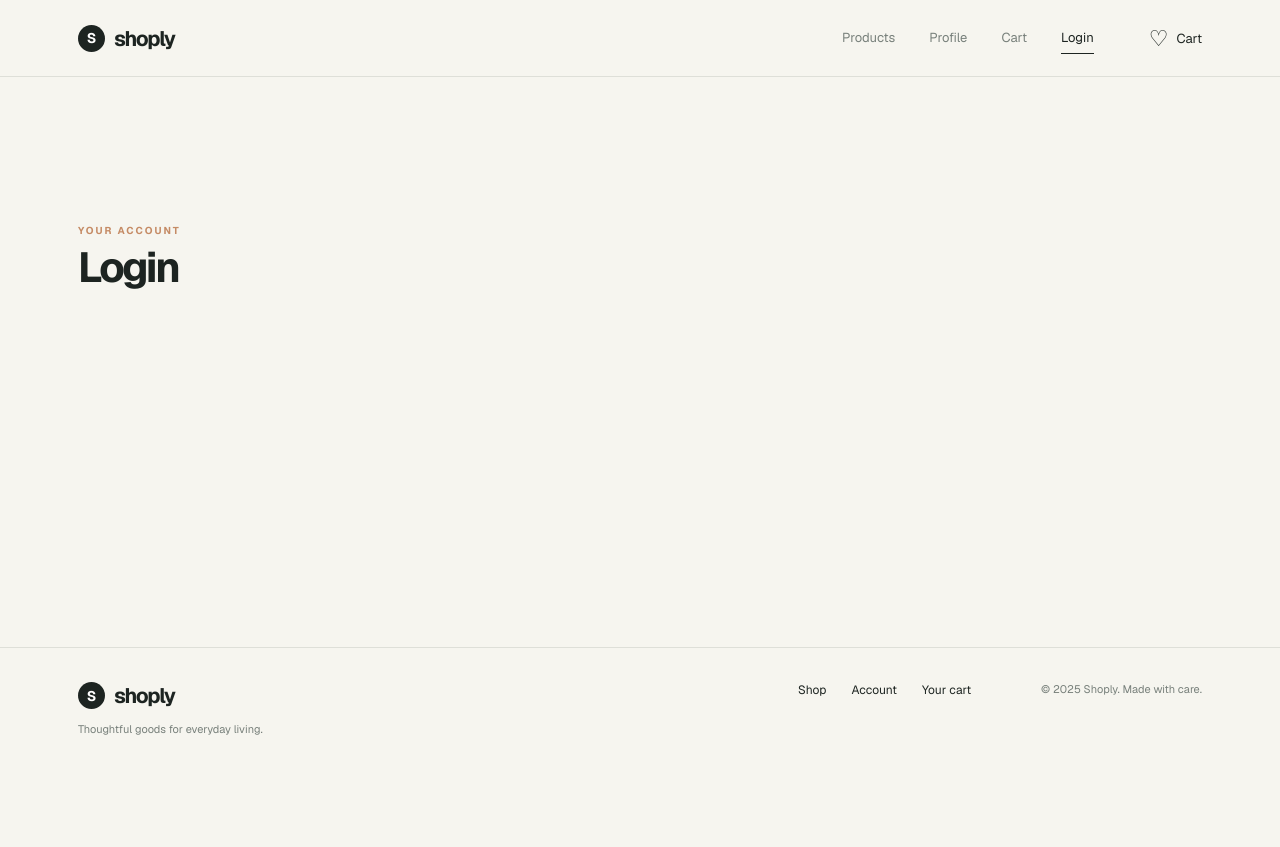
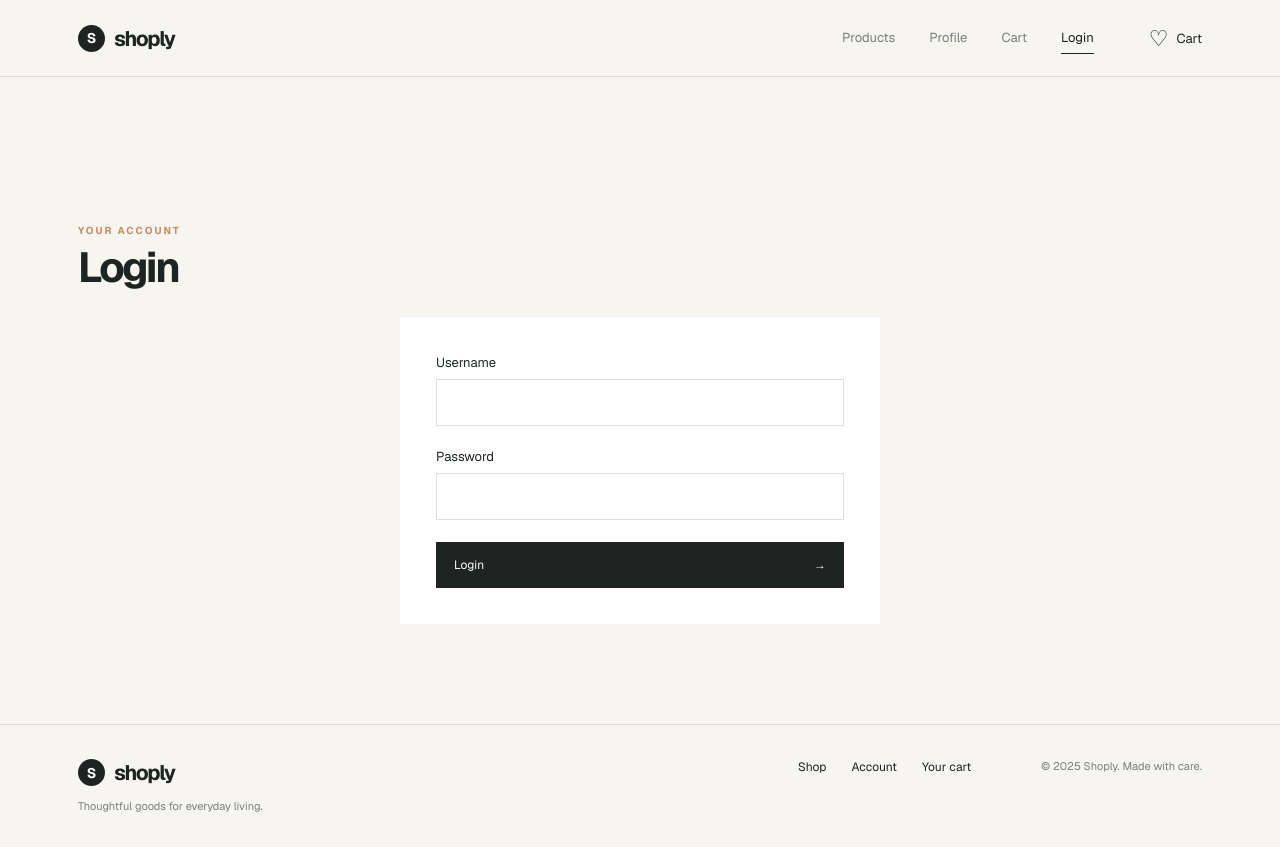
Before and after one commit to Ninuci5/mid-term, a Next.js app: page /login in a window 1280 px wide. Before the commit the page ends 800 px from the top, so only its background shows below. Built offline with nearby package versions, Linux system fonts and the light colour scheme.

Commit message:
added fields and yup + react hook

```diff
--- a/package.json
+++ b/package.json
@@ -9,9 +9,12 @@
     "lint": "eslint"
   },
   "dependencies": {
+    "@hookform/resolvers": "^6.0.0",
     "next": "16.4.0",
     "react": "19.3.0",
-    "react-dom": "19.3.0"
+    "react-dom": "19.3.0",
+    "react-hook-form": "^7.91.0",
+    "yup": "^1.7.1"
   },
   "devDependencies": {
     "babel-plugin-react-compiler": "1.0.0",
--- a/src/app/globals.css
+++ b/src/app/globals.css
@@ -69,6 +69,17 @@ h1 em, .profile-hero em { font-family: Georgia, serif; font-weight: 400; }
 .profile-details { border-left: 1px solid var(--line); display: grid; gap: 17px; padding-left: 35px; }
 .profile-details p { font-size: 13px; }
 .profile-details span { color: var(--muted); display: block; font-size: 10px; margin-bottom: 4px; text-transform: uppercase; }
+.login-form { background: white; display: grid; gap: 22px; margin: 0 auto; max-width: 480px; padding: 36px; }
+.login-field { display: grid; gap: 8px; }
+.login-field label { font-size: 13px; }
+.login-field input { border: 1px solid var(--line); font: inherit; padding: 12px; width: 100%; }
+.login-field input:focus { border-color: var(--ink); outline: 1px solid var(--ink); }
+.login-field input[aria-invalid="true"] { border-color: #a14d3d; }
+.login-error, .login-result { font-size: 12px; }
+.login-error, .login-result.error { color: #a14d3d; }
+.login-result.success { color: #39714b; }
+.login-submit { align-items: center; width: 100%; }
+.login-submit:disabled { cursor: wait; opacity: .7; }
 .cart-layout { align-items: start; display: grid; gap: 70px; grid-template-columns: 1.6fr 1fr; }
 .cart-items { background: white; padding: 0 30px; }
 .cart-item { align-items: center; border-bottom: 1px solid var(--line); display: grid; gap: 20px; grid-template-columns: 110px 1fr auto; padding: 22px 0; }
--- a/src/app/login/page.js
+++ b/src/app/login/page.js
@@ -1,12 +1,104 @@
+"use client";
+
+import { yupResolver } from "@hookform/resolvers/yup";
+import { useState } from "react";
+import { useForm } from "react-hook-form";
+import * as yup from "yup";
+
+const loginSchema = yup.object({
+  username: yup.string().required("Username is required."),
+  password: yup.string().required("Password is required."),
+});
+
 export default function LoginPage() {
+  const [result, setResult] = useState(null);
+  const {
+    register,
+    handleSubmit,
+    formState: { errors, isSubmitting },
+  } = useForm({ resolver: yupResolver(loginSchema) });
+
+  const onSubmit = async (credentials) => {
+    setResult(null);
+
+    try {
+      const response = await fetch("https://fakestoreapi.com/auth/login", {
+        method: "POST",
+        headers: { "Content-Type": "application/json" },
+        body: JSON.stringify(credentials),
+      });
+      const data = await response.json();
+
+      if (!response.ok) {
+        throw new Error(data.message || "Login failed. Check your credentials.");
+      }
+
+      setResult({ type: "success", message: "Login successful." });
+    } catch (error) {
+      setResult({
+        type: "error",
+        message:
+          error instanceof Error
+            ? error.message
+            : "Unable to complete login. Please try again.",
+      });
+    }
+  };
+
   return (
-    <section className="page-shell">
+    <section className="page-shell login-page">
       <div className="section-heading">
         <div>
           <p className="eyebrow">YOUR ACCOUNT</p>
           <h1>Login</h1>
         </div>
       </div>
+      <form className="login-form" onSubmit={handleSubmit(onSubmit)} noValidate>
+        <div className="login-field">
+          <label htmlFor="username">Username</label>
+          <input
+            id="username"
+            type="text"
+            autoComplete="username"
+            aria-invalid={Boolean(errors.username)}
+            aria-describedby={errors.username ? "username-error" : undefined}
+            {...register("username")}
+          />
+          {errors.username && (
+            <p className="login-error" id="username-error">
+              {errors.username.message}
+            </p>
+          )}
+        </div>
+        <div className="login-field">
+          <label htmlFor="password">Password</label>
+          <input
+            id="password"
+            type="password"
+            autoComplete="current-password"
+            aria-invalid={Boolean(errors.password)}
+            aria-describedby={errors.password ? "password-error" : undefined}
+            {...register("password")}
+          />
+          {errors.password && (
+            <p className="login-error" id="password-error">
+              {errors.password.message}
+            </p>
+          )}
+        </div>
+        <button className="button dark-button login-submit" disabled={isSubmitting}>
+          {isSubmitting ? "Logging in..." : "Login"}
+          <span aria-hidden="true">→</span>
+        </button>
+        {result && (
+          <p
+            className={`login-result ${result.type}`}
+            role={result.type === "error" ? "alert" : "status"}
+          >
+            {result.message}
+          </p>
+        )}
+      </form>
     </section>
   );
 }
```
Also changed, not shown: 1 other file (tests, documents, lock files or other folders).
